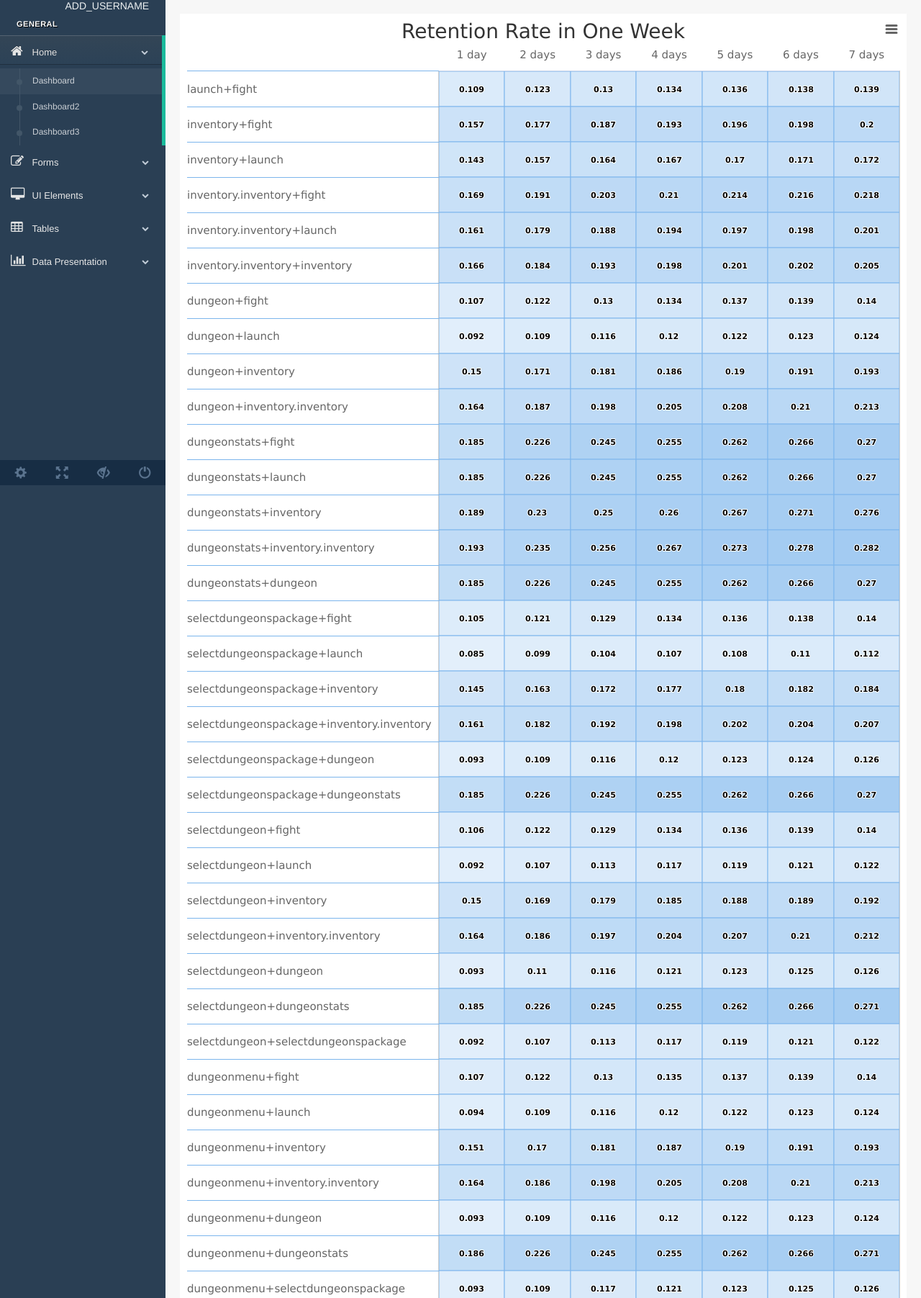
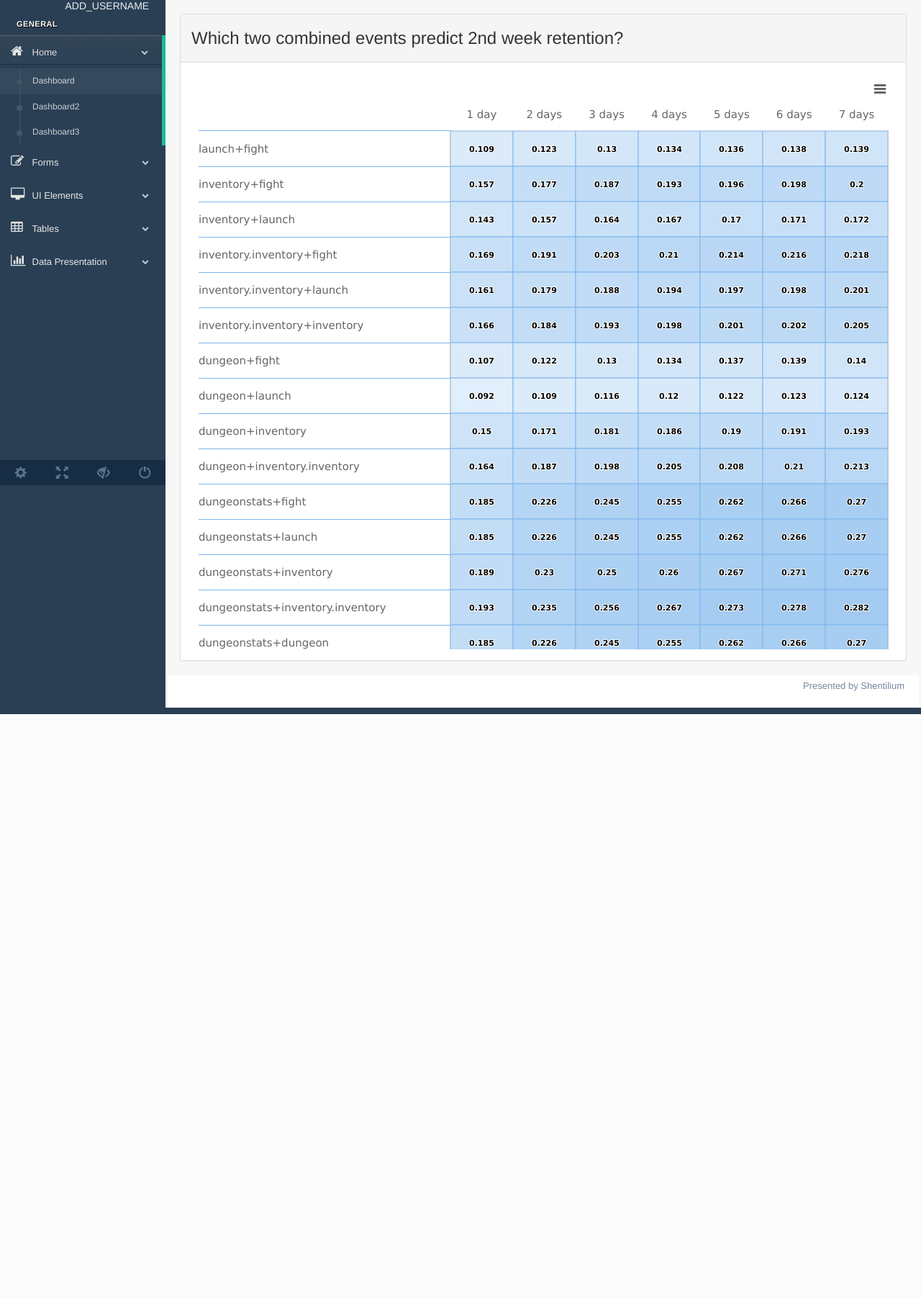
Before and after one commit to nusdbsystem/cohana-visualization, a Django app: page /cohana/dashboard in a window 1280 px wide. Shown: the part 126-1929 px from the top of the page at 72% size. After the commit the page ends 1118 px from the top, so only its background shows below. Run offline with Django 3.2, Linux system fonts and the light colour scheme; some libraries are stand-ins or nearby versions.

Commit message:
add panels

```diff
--- a/mysite/cohana/static/js/correlation.js
+++ b/mysite/cohana/static/js/correlation.js
@@ -14,16 +14,16 @@ $(document).ready(function () {
             trigger:'focus',
             placement:'bottom',
             title:"<b>Example popover</b> - title",
-            content:'<div id="container3" style="height: auto; min-width: auto; margin: 0 auto"></div>',
+            content:'<div id="correlation_details" style="height: auto; min-width: auto; margin: 0 auto"></div>',
             container:'body'
         }).on('shown.bs.popover', function () {
             $.getJSON('/cohana/innerchart?row='+row+'&col='+col, function(data) {
-                $('#container3').highcharts(data);
+                $('#correlation_details').highcharts(data);
             });
         }).popover('show');
     }
 
-    Highcharts.chart('container2', {
+    Highcharts.chart('correlation_overview', {
         credits: {
           enabled: false,
         },
@@ -39,7 +39,7 @@ $(document).ready(function () {
 
 
         title: {
-          text: 'Retention Rate in One Week',
+          text: null,
           style:{
             fontSize: '28px'
           }
--- a/mysite/cohana/templates/cohana/correlation.html
+++ b/mysite/cohana/templates/cohana/correlation.html
@@ -2,10 +2,14 @@
 {% load static %}
 
 {% block main_content %}
-<div id="panel1" class="collapse" >
-   <div id="container1" style="height: auto; min-width: auto; margin: 0 auto"></div>
+<div id="panel1" class="panel panel-default" >
+    <div class="panel-heading"> <h3> Which two combined events predict 2nd week
+            retention? </h3></div>
+    <div class="panel-body">
+        <div id="correlation_overview" style="height: 800px; min-width: 310px;
+            max-width: auto; margin: 0 auto; overflow-y: scroll;"></div>
+    </div>
 </div>
-<div id="container2" style="height: auto; min-width: 310px; max-width: auto; margin: 0 auto"></div>
 {% endblock %}
 
 {% block custom_js %}
```
Also changed, not shown: mysite/cohana/views.py (+2 -132 lines), README.md.
